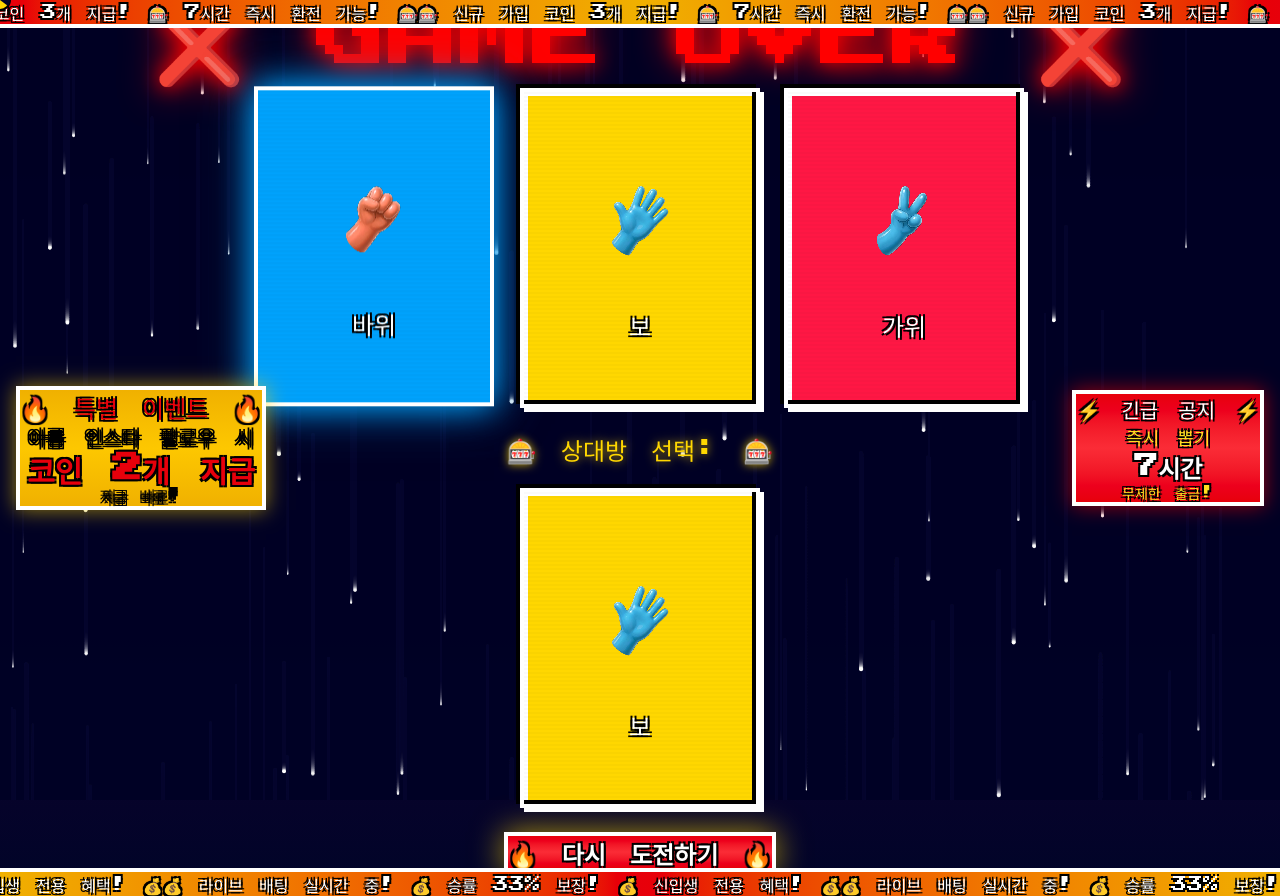
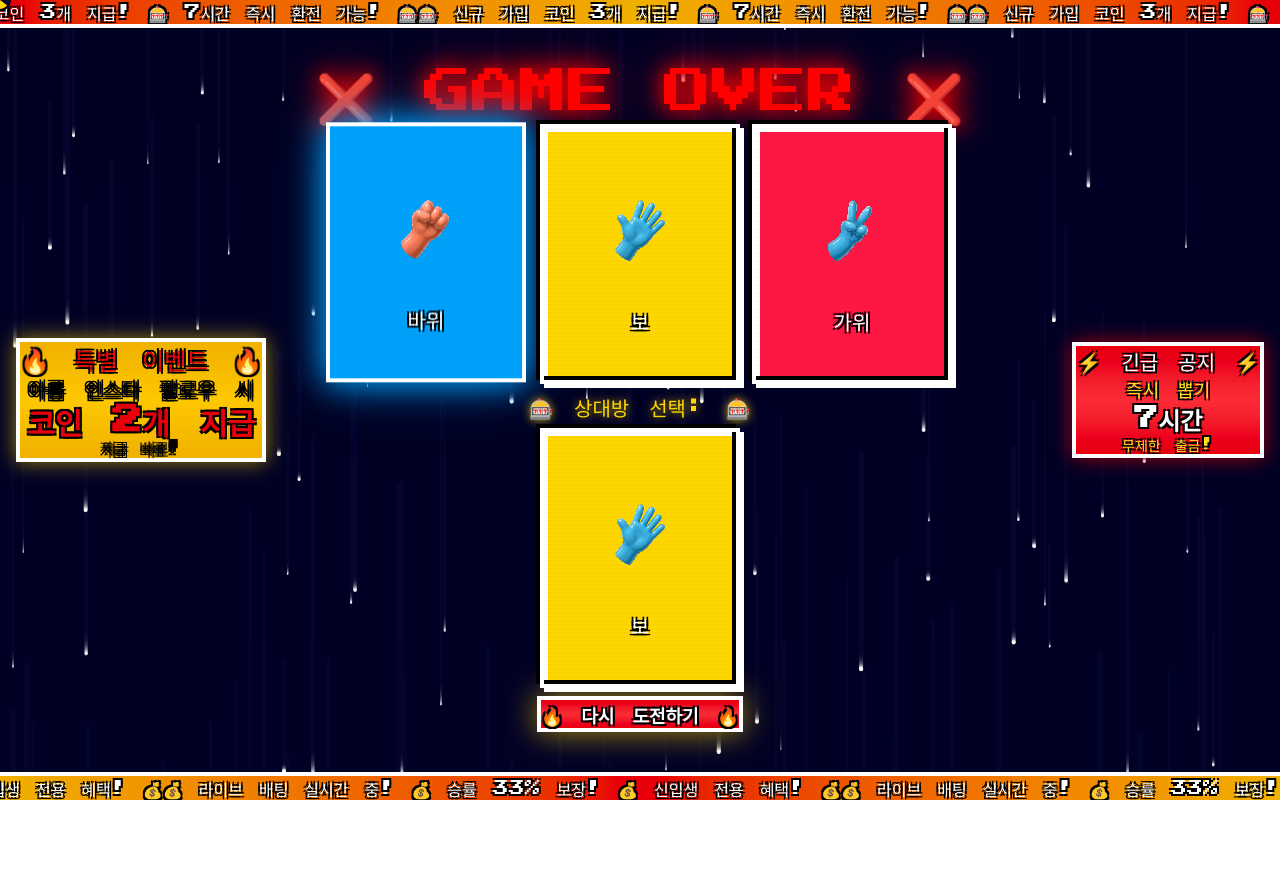
Before and after one commit to lastro1206/jjang-ggam-bbo, a Next.js app: page / in a window 1280 px wide. Both pictures are taken after a click on the button "바위". After the commit the page ends 800 px from the top, so only its background shows below. Built offline with nearby package versions, Linux system fonts and the light colour scheme; a web font is replaced by a local one.

Commit message:
chore: 카드 크기 및 컴포넌트 크기 수정

```diff
--- a/app/components/ChoiceCard.tsx
+++ b/app/components/ChoiceCard.tsx
@@ -47,7 +47,7 @@ export default function ChoiceCard({
       <motion.button
         onClick={onClick}
         disabled={isDisabled}
-        className={`pixel-border relative overflow-hidden p-8 min-w-[200px] min-h-[280px] md:min-w-[240px] md:min-h-[320px] flex flex-col items-center justify-center gap-6 ${
+        className={`pixel-border relative overflow-hidden p-4 md:p-6 min-w-[140px] min-h-[180px] md:min-w-[200px] md:min-h-[260px] flex flex-col items-center justify-center gap-3 md:gap-5 ${
           isDisabled ? "cursor-not-allowed" : "cursor-pointer"
         }`}
         style={{
@@ -85,11 +85,11 @@ export default function ChoiceCard({
           width={128}
           height={128}
           unoptimized
-          className='w-28 h-28 md:w-32 md:h-32 object-contain relative z-10 pixel-text'
+          className='w-16 h-16 md:w-28 md:h-28 object-contain relative z-10 pixel-text'
           style={{ imageRendering: "pixelated" }}
         />
         <div
-          className='text-xl md:text-2xl pixel-text relative z-10'
+          className='text-base md:text-xl pixel-text relative z-10'
           style={{ color: "#FFFFFF" }}>
           {config.label}
         </div>
--- a/app/page.tsx
+++ b/app/page.tsx
@@ -219,20 +219,27 @@ export default function Home() {
         </div>
       </motion.div>
 
-      <main className='relative z-10 flex flex-col items-center justify-center min-h-screen p-4 md:p-6 pt-16 pb-16'>
+      <main
+        className='relative z-10 flex flex-col items-center justify-center p-2 md:p-3'
+        style={{
+          minHeight: "100vh",
+          paddingTop: "50px",
+          paddingBottom: "50px",
+          boxSizing: "border-box",
+        }}>
         <AnimatePresence mode='wait'>
           {result && (
             <motion.div
               key={result}
               className='text-center'
-              style={{ marginBottom: "1rem" }}
+              style={{ marginBottom: "0.5rem" }}
               initial={{ opacity: 0, scale: 0 }}
               animate={{ opacity: 1, scale: 1 }}
               exit={{ opacity: 0, scale: 0 }}
               transition={{ duration: 0.3 }}>
               {result === "win" && (
                 <motion.div
-                  className='text-5xl md:text-7xl pixel-text'
+                  className='text-3xl md:text-5xl pixel-text'
                   style={{ color: "#FFD700" }}
                   animate={{
                     scale: [1, 1.4, 1],
@@ -267,7 +274,7 @@ export default function Home() {
               )}
               {result === "lose" && (
                 <motion.div
-                  className='text-5xl md:text-7xl pixel-text'
+                  className='text-3xl md:text-5xl pixel-text'
                   style={{ color: "#FF0000" }}
                   animate={{
                     opacity: [1, 0.3, 1],
@@ -284,7 +291,7 @@ export default function Home() {
               )}
               {result === "draw" && (
                 <motion.div
-                  className='text-4xl md:text-6xl pixel-text'
+                  className='text-2xl md:text-4xl pixel-text'
                   style={{ color: "#FFFFFF" }}
                   animate={{
                     x: isShaking ? [-10, 10, -10, 10, 0] : 0,
@@ -306,10 +313,10 @@ export default function Home() {
         </AnimatePresence>
 
         <div
-          className={`flex flex-wrap gap-4 md:gap-6 justify-center items-center ${
+          className={`flex flex-wrap gap-2 md:gap-3 justify-center items-center ${
             isShaking ? "shake" : ""
           }`}
-          style={{ marginBottom: "1.5rem" }}>
+          style={{ marginBottom: "0.5rem" }}>
           {choices.map((choice) => (
             <motion.div
               key={choice}
@@ -340,9 +347,9 @@ export default function Home() {
               exit={{ opacity: 0, y: 50 }}
               transition={{ duration: 0.5 }}>
               <div
-                className='text-xl md:text-2xl pixel-text text-center'
+                className='text-lg md:text-xl pixel-text text-center'
                 style={{
-                  marginBottom: "1.5rem",
+                  marginBottom: "0.5rem",
                   color: "#FFD700",
                   textShadow: "0 0 10px rgba(255, 215, 0, 0.8)",
                 }}>
@@ -385,10 +392,9 @@ export default function Home() {
                 },
               }}
               onClick={resetGame}
-              className='px-10 py-5 pixel-border pixel-text text-xl md:text-2xl bg-gradient-to-b from-red-600 via-red-500 to-red-600 hover:from-red-500 hover:to-red-700 transition-all cursor-pointer'
+              className='px-6 py-3 pixel-border pixel-text text-base md:text-lg bg-gradient-to-b from-red-600 via-red-500 to-red-600 hover:from-red-500 hover:to-red-700 transition-all cursor-pointer'
               style={{
-                marginTop: "1.5rem",
-                marginBottom: "1.5rem",
+                marginTop: "0.5rem",
                 color: "#FFFFFF",
                 fontWeight: "bold",
               }}
```
